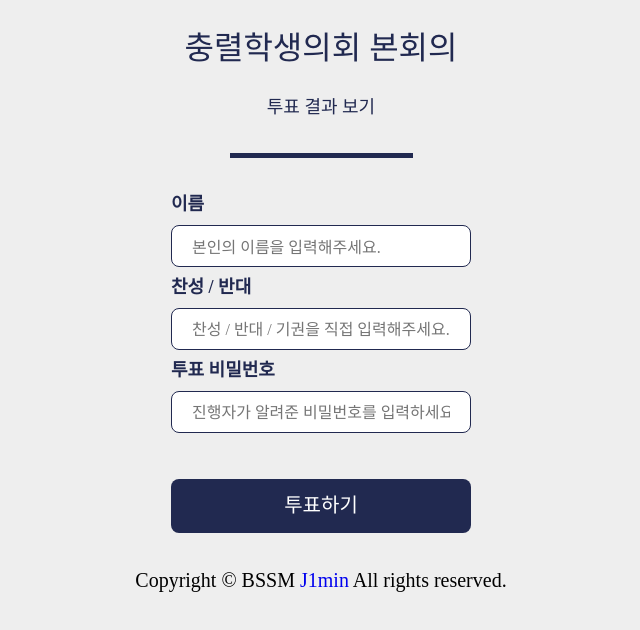
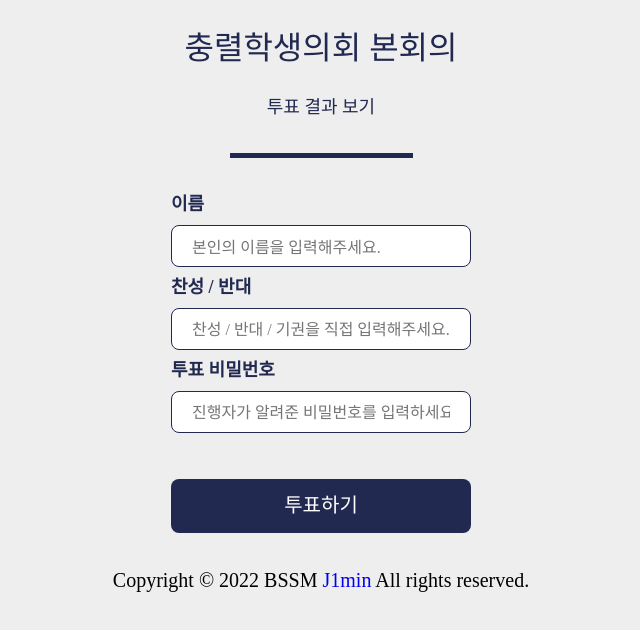
Before and after one commit to J1min/ChungRyeol-Student-Council, a Next.js app: page / in a window 1280 px wide. Shown: the top 630 px of the page, without its empty margins (319-959 px from the left). Built offline with nearby package versions, Linux system fonts and the light colour scheme; a web font is replaced by a local one.

Commit message:
ADD :: Footer에 년도 추가

```diff
--- a/pages/index.tsx
+++ b/pages/index.tsx
@@ -44,7 +44,7 @@ const Home: NextPage = () => {
         투표하기
       </S.LoginButton>
       <p style={{ color: "black", textAlign: "center" }}>
-        Copyright © BSSM{" "}
+        Copyright © 2022 BSSM{" "}
         <a href="https://github.com/J1min/ChungRyeol-Student-Council">J1min</a>{" "}
         All rights reserved.
       </p>
```
